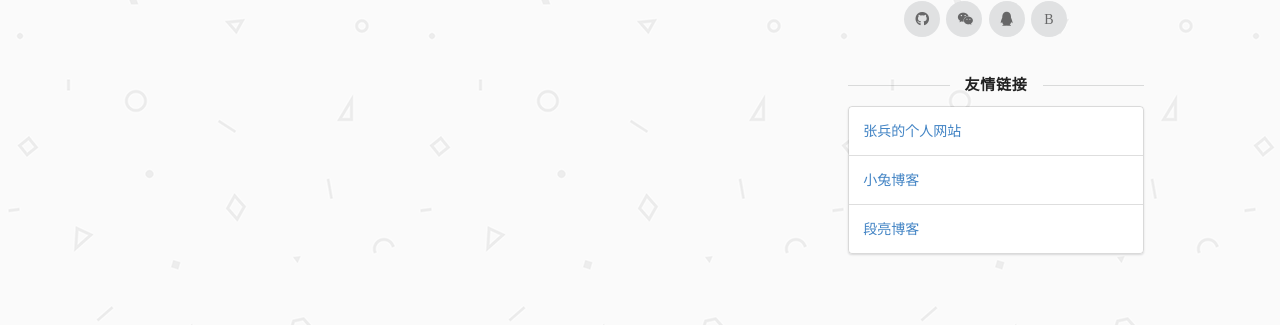
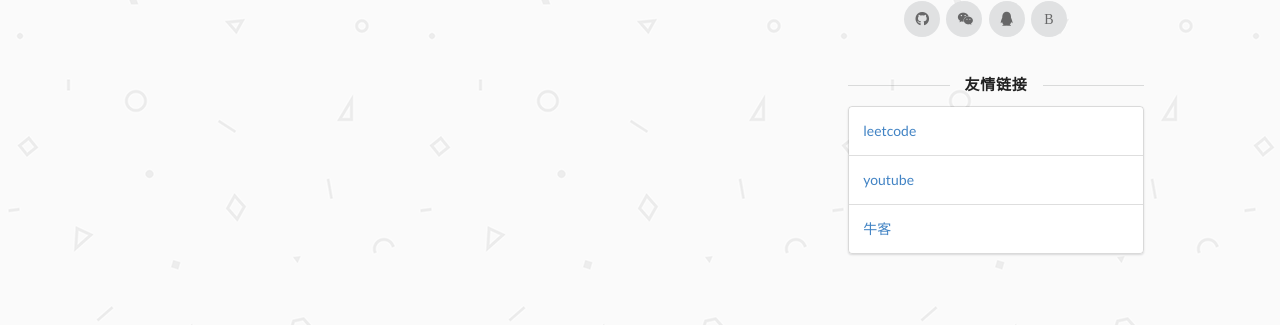
Before and after one commit to Yang6149/blog, a Spring app: page /index in a window 1280 px wide. Shown: the part 753-1078 px from the top of the page. Run offline with Thymeleaf, Linux system fonts and the light colour scheme; the template is opened without the code that fills it: most values are stand-ins (such as "Sample title", 1, 10 or a date in 2020); grey boxes marked "Sample" are stand-in pictures; data that the repository does not hold is empty; some libraries are stand-ins or nearby versions.

Commit message:
add some link

```diff
--- a/src/main/resources/templates/index.html
+++ b/src/main/resources/templates/index.html
@@ -208,13 +208,13 @@
                     <h4 class="ui horizontal divider header" >友情链接</h4>
                     <div class="ui segments">
                         <div class="ui  segment">
-                            <a href="http://www.zbboke.com">张兵的个人网站</a>
+                            <a href="https://leetcode.com/">leetcode</a>
                         </div>
                         <div class="ui segment">
-                            <a href="http://www.loveif.com/">小兔博客</a>
+                            <a href="https://www.youtube.com/">youtube</a>
                         </div>
                         <div class="ui segment">
-                            <a href="https://www.duanliang920.com/">段亮博客</a>
+                            <a href="https://www.nowcoder.com/">牛客</a>
                         </div>
                     </div>
                 </div>
```
Also changed, not shown: 6 other files.
